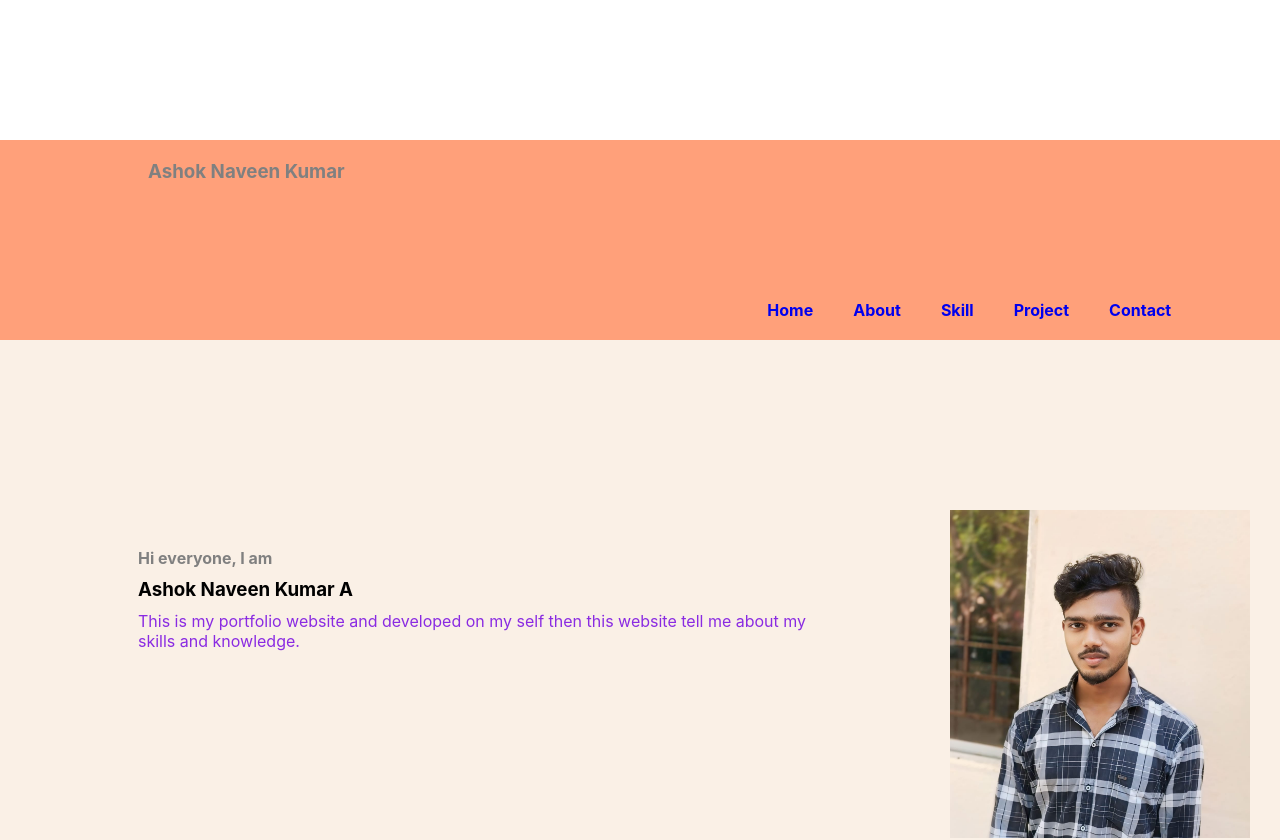
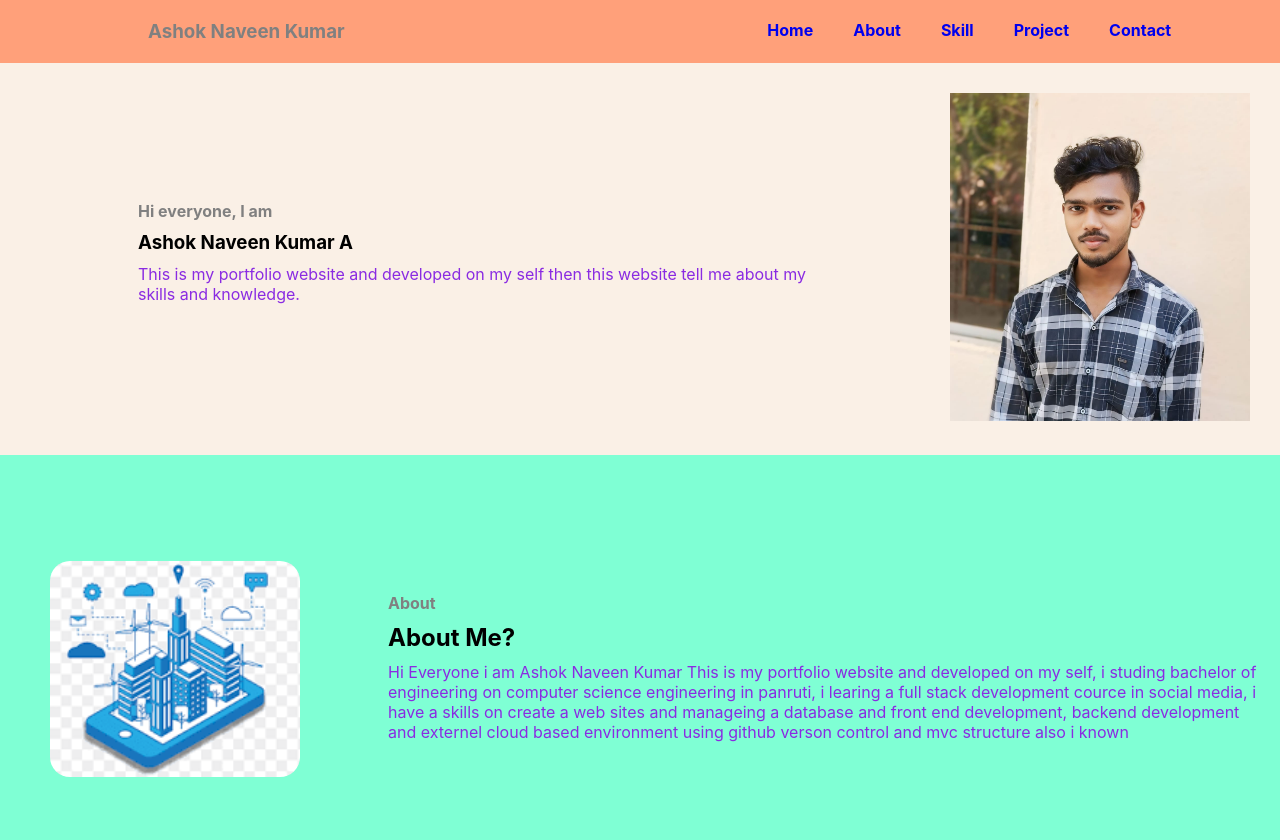
Before and after one commit to A-s-h-o-k-4/home, a React (Create React App) app: page / in a window 1280 px wide. Shown: the top 840 px of the page. Built offline with nearby package versions, Linux system fonts and the light colour scheme.

Commit message:
Update App.css

```diff
--- a/src/App.css
+++ b/src/App.css
@@ -1,12 +1,11 @@
 *{
-  margin:70px  0 0 0;
+  margin: 0;
   padding: 0;
 }
 
 .navi{
   display: flex;
   flex-wrap:wrap;
-  margin-top:0;
   justify-content: space-between;
   background-color: lightsalmon;
 }
```
